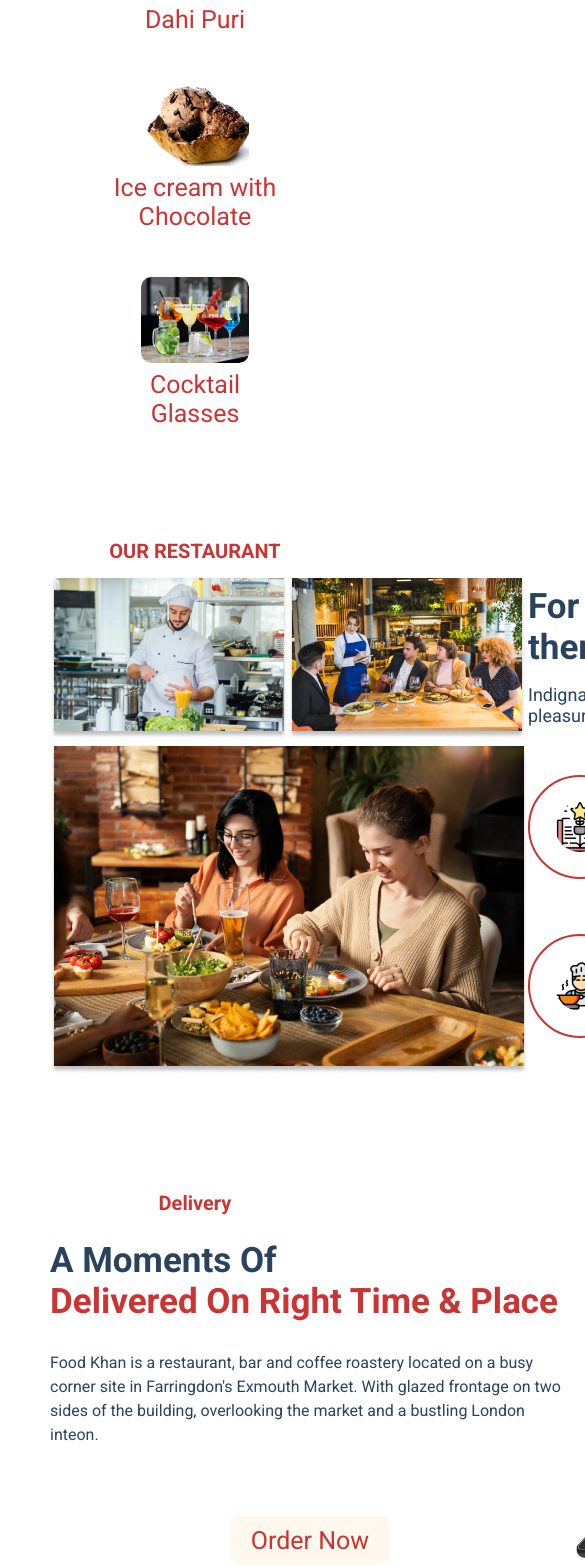
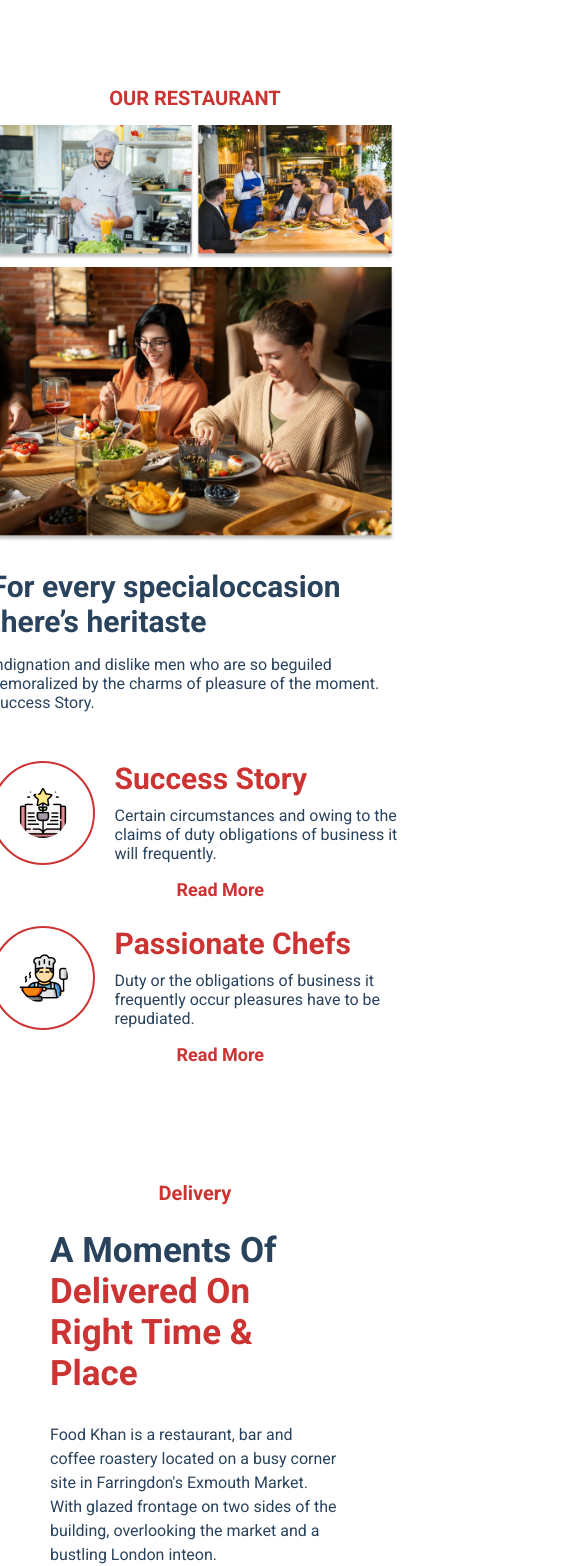
Before and after one commit to g1org11/crave_cart, a React (Vite) app: page / in a window 390 px wide. Shown: the part 3072-4638 px from the top of the page, 585 px wide, since content can reach past the window. Built offline with nearby package versions, Linux system fonts and the light colour scheme.

Commit message:
add responsive on our restorrants component

```diff
--- a/src/components/mian-page-components/Delivery.tsx
+++ b/src/components/mian-page-components/Delivery.tsx
@@ -52,6 +52,10 @@ const Wrapper = styled.div`
   display: flex;
   align-items: center;
   justify-content: space-around;
+  gap: 20px;
+  @media (max-width: 1000px) {
+    flex-direction: column;
+  }
   h2 {
     font-size: 35px;
     font-style: normal;
@@ -89,7 +93,7 @@ const MainTitle = styled.h1`
   margin-bottom: 25px;
 `;
 const Maintext = styled.p`
-  width: 520px;
+  max-width: 520px;
   margin-top: 29px;
   margin-bottom: 69px;
   color: ${defaultTheme.colors.blue};
--- a/src/components/mian-page-components/OurRestorant.tsx
+++ b/src/components/mian-page-components/OurRestorant.tsx
@@ -14,11 +14,11 @@ const OurRestorant = () => {
       <MainTitle>OUR RESTAURANT</MainTitle>
       <RestorantWrapper>
         <div>
-          <div>
+          <ImagesDiv>
             <img src={restorantimg1} alt="resimg 1" />
             <img src={restorantimg2} alt="restorant 2" />
-          </div>
-          <img src={restorantimg3} alt=" restorant 3" />
+          </ImagesDiv>
+          <MainImg src={restorantimg3} alt=" restorant 3" />
         </div>
         <RestorantInfo>
           <h2>For every specialoccasion there’s heritaste</h2>
@@ -89,6 +89,10 @@ const RestorantWrapper = styled.div`
   display: flex;
   align-items: center;
   justify-content: space-around;
+  gap: 20px;
+  @media (max-width: 1000px) {
+    flex-direction: column;
+  }
 `;
 
 const RestorantInfo = styled.div`
@@ -100,14 +104,20 @@ const RestorantInfo = styled.div`
     line-height: normal;
     color: ${defaultTheme.colors.blue};
     margin-bottom: 16px;
+    @media (max-width: 500px) {
+      font-size: 30px;
+    }
   }
   p {
-    width: 679px;
+    max-width: 679px;
     font-size: 18px;
     font-style: normal;
     font-weight: 400;
     line-height: normal;
     color: ${defaultTheme.colors.blue};
+    @media (max-width: 500px) {
+      font-size: 16px;
+    }
     /* margin-bottom: 49px; */
   }
 `;
@@ -118,7 +128,18 @@ const Information = styled.div`
   gap: 20px;
   margin-top: 49px;
 `;
-
+const ImagesDiv = styled.div`
+  @media (max-width: 500px) {
+    img {
+      width: 200px;
+    }
+  }
+`;
+const MainImg = styled.img`
+  @media (max-width: 500px) {
+    width: 400px;
+  }
+`;
 const RestorantContent = styled.div`
   display: flex;
   align-items: top;
@@ -130,9 +151,12 @@ const RestorantContent = styled.div`
     line-height: normal;
     color: ${defaultTheme.colors.red};
     margin-bottom: 10px;
+    @media (max-width: 500px) {
+      font-size: 30px;
+    }
   }
   p {
-    width: 563px;
+    max-width: 563px;
     margin-bottom: 10px;
   }
 
@@ -144,6 +168,9 @@ const RestorantContent = styled.div`
     font-weight: 700;
     line-height: normal;
     color: ${defaultTheme.colors.red};
+    @media (max-width: 500px) {
+      font-size: 18px;
+    }
   }
 `;
 const InfoImg = styled.img`
```
